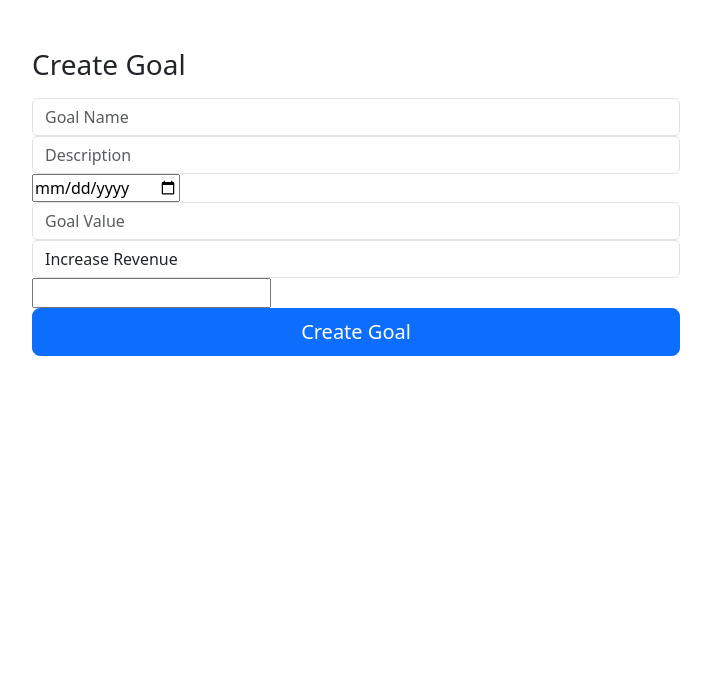
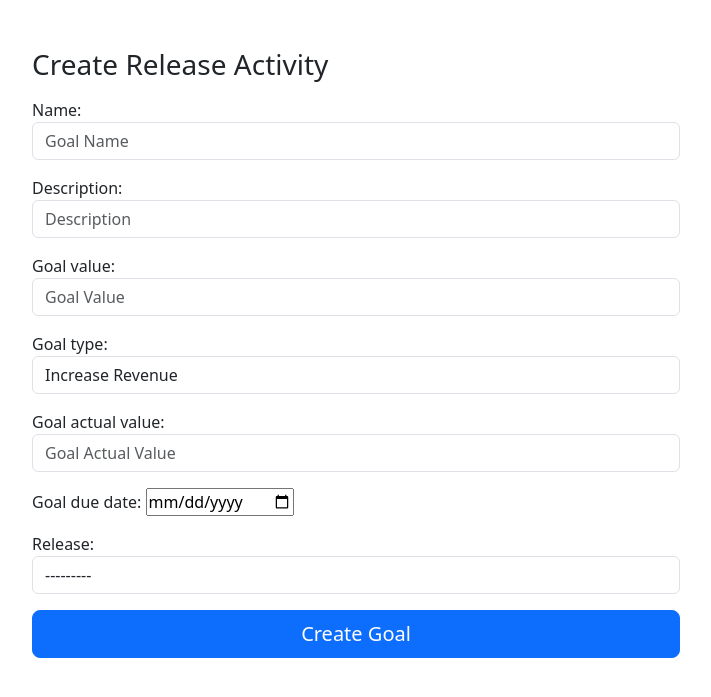
Before and after one commit to joekawa/backend, a Django app: page /create_goal in a window 1280 px wide. Shown: the top 697 px of the page, without its empty margins (98-809 px from the left). Run offline with Django 4.2, Linux system fonts and the light colour scheme; data comes from the database, SQL or seed files in the repository.

Commit message:
create goal workflow

```diff
--- a/backend/bettergtm_backend/admin.py
+++ b/backend/bettergtm_backend/admin.py
@@ -7,5 +7,6 @@
 admin.site.register(Release)
 admin.site.register(ReleaseActivity)
 admin.site.register(Profile)
+admin.site.register(Goal)
 
 # Register your models here.
--- a/backend/bettergtm_backend/forms.py
+++ b/backend/bettergtm_backend/forms.py
@@ -1,7 +1,7 @@
 from django import forms
 from django.contrib.auth.forms import AuthenticationForm, UserCreationForm
 from django.forms import ModelForm, TextInput, EmailInput, PasswordInput, DateInput, Select, CharField
-from .models import Profile, Customer, Team, Release, ReleaseActivity, Goals, Outputs, Team, Role, Release, ReleaseActivity, Goals
+from .models import Profile, Customer, Team, Release, ReleaseActivity, Goal, Output, Team, Role, Release, ReleaseActivity
 from django.contrib.auth.models import User
 
 
@@ -256,6 +256,14 @@
                       'team_assignment', 'release']
 
 
+      def save(self,commit=True):
+            instance = super().save(commit=False)
+            instance.created_by = self.request.user
+            if commit:
+                  instance.save()
+            return instance
+
+
 class GoalsForm(ModelForm):
 
       name = CharField(max_length=30, required=True,
@@ -277,7 +285,7 @@
                                             'placeholder': "Goal Actual Value"}))
 
       goal_due_date = forms.DateField(widget=DateInput)
-      goal_type = CharField(max_length=30, required=True,
+      goal_type = CharField(max_length=30, required=True, #!USERS WILL NEED TO EVENTUALLY CREATE THEIR OWN GOAL TYPES
                                widget=Select(
                                      attrs={'class': "form-control",
                                             'placeholder': "Status"},
@@ -285,6 +293,19 @@
                                         ('Raise NPS', 'Raise NPS'),
                                         ('REDUCE CHURN', 'REDUCE CHURN')]))
 
+      release = forms.ModelChoiceField(
+            queryset=Release.objects.all(),to_field_name='name',
+            widget=Select(attrs={'class': 'form-control',
+                                    'label':'Release'}))
+
       class Meta:
-            model = Goals
-            fields = ['name', 'description', 'goal_value', 'goal_type', 'actual_value', 'goal_due_date']
+            model = Goal
+            fields = ['name', 'description', 'goal_value', 'goal_type', 'goal_actual_value', 'goal_due_date', 'release']
+
+
+      def save(self,commit=True):
+            instance = super().save(commit=False)
+            instance.created_by = self.request.user
+            if commit:
+                  instance.save()
+            return instance
--- a/backend/bettergtm_backend/models.py
+++ b/backend/bettergtm_backend/models.py
@@ -24,6 +24,9 @@
   short_name = models.CharField(max_length=10, null=True) #* Short name for team i.e. PMM for Product Marketing Managers
   description = models.TextField(null=True)
 
+  def __str__(self):
+    return self.name
+
 
   #* Permissions will be used to determine what a user can do
 class Permission(models.Model):
@@ -35,6 +38,9 @@
 class Role(models.Model):
   name = models.CharField(max_length=100)
   description = models.TextField(null=True)
+
+  def __str__(self):
+    return self.name
 
 
 class Profile(models.Model):
@@ -83,8 +89,11 @@
                                  related_name="user_created_by")
   team_assignment = models.ForeignKey(Team, on_delete=models.CASCADE, null=True)
 
+  def __str__(self):
+    return self.name
 
-class Goals(models.Model):
+
+class Goal(models.Model):
   release = models.ForeignKey(Release, on_delete=models.CASCADE)
   name = models.CharField(max_length=100)
   description = models.TextField(null=True)
@@ -93,9 +102,13 @@
   goal_type = models.CharField(max_length=100, null=True)
   actual_value = models.CharField(max_length=100, null=True)
   goal_due_date = models.DateField(null=True)
+  created_by = models.ForeignKey(User, on_delete=models.CASCADE)
+
+  def __str__(self):
+    return self.name
 
 
-class Outputs(models.Model):
+class Output(models.Model):
   release_activity = models.ForeignKey(ReleaseActivity, on_delete=models.CASCADE)
   name = models.CharField(max_length=100, null=True)
   description = models.TextField(null=True)
--- a/backend/bettergtm_backend/templates/create_goal.html
+++ b/backend/bettergtm_backend/templates/create_goal.html
@@ -4,29 +4,16 @@
   <div class="card-body py-5 px-md-5">
 
     <form class="form-signin w-100 m-auto" method="POST"
-    action="{% url 'bettergtm_backend:create_activity' %}">
+    action="{% url 'bettergtm_backend:create_goal' %}">
+    {% csrf_token %}
     {% csrf_token %}
 
-    <h1 class="h3 mb-3 fw-normal">Create Goal</h1>
+    <h1 class="h3 mb-3 fw-normal">Create Release Activity</h1>
     <div class='form-group' >
-        {{ form.name }}
-      </div>
-      <div class='form-group'>
-        {{ form.description }}
-      </div>
-      <div class='form-group'>
-        {{ form.goal_due_date }}
-      </div>
-      <div class='form-group'>
-        {{ form.goal_value }}
-      </div>
-      <div class='form-group'>
-        {{ form.goal_type }}
-      </div>
-      <div class='form-group'>
-        {{ form.actual_value }}
-      </div>
+      {{ form.as_p  }}
     <button class="w-100 btn btn-lg btn-primary" type="submit">Create Goal</button>
+  </form>
+
   </form>
 
   </div>
--- a/backend/bettergtm_backend/views.py
+++ b/backend/bettergtm_backend/views.py
@@ -196,6 +196,7 @@
     if request.method == 'POST':
         form = ReleaseActivityForm(request.POST)
         if form.is_valid():
+            form.request = request
             form.save()
             return redirect('bettergtm_backend:create_activity')
     else:
@@ -231,8 +232,11 @@
     if request.method == 'POST':
         form = GoalsForm(request.POST)
         if form.is_valid():
+            form.request = request
             form.save()
+            print('saved goal')
             return redirect('bettergtm_backend:create_goal')
     else:
         form = GoalsForm()
+        print('diidnt save goal')
     return render(request, 'create_goal.html', {'form': form})
```
Also changed, not shown: backend/bettergtm_backend/migrations/0005_alter_customer_id_alter_goals_id_alter_outputs_id_and_more.py (added), backend/bettergtm_backend/migrations/0006_rename_goals_goal_rename_outputs_output.py (added), backend/db.sqlite3.
